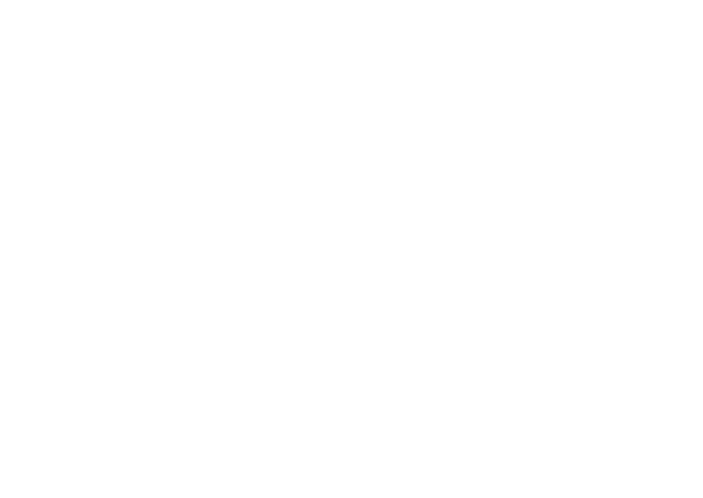
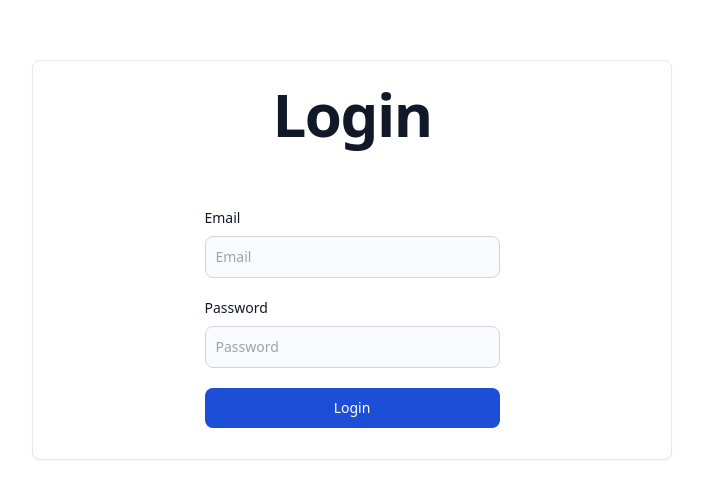
Before and after one commit to LucianoPalacioDev/client-personal-blog, a Next.js app: page /login in a window 1280 px wide. Shown: the part 140-638 px from the top of the page, without its empty margins (288-991 px from the left). Built offline with nearby package versions, Linux system fonts and the light colour scheme.

Commit message:
feat: initial design to the login page

```diff
--- a/app/login/page.js
+++ b/app/login/page.js
@@ -1,8 +1,10 @@
+import LoginView from "@/components/login/LoginView";
+
 export const metadata = {
   title: "Login Page - Personal Blog Page",
   description: "Login Page - Personal Blog Page",
 };
 
 export default function Page() {
-  return <div></div>;
+  return <LoginView />;
 }
--- /dev/null
+++ b/components/login/LoginForm.js
@@ -0,0 +1,48 @@
+"use client";
+import { useState } from "react";
+import CustomPrimaryButton from "@/components/shared/CustomPrimaryButton";
+import CustomTextInput from "@/components/shared/CustomTextInput";
+import CustomPasswordInput from "@/components/shared/CustomPasswordInput";
+
+export default function LoginForm() {
+  const [emailText, setEmailText] = useState("");
+  const [passwordText, setPasswordText] = useState("");
+
+  const handleEmailTextChange = (e) => {
+    setEmailText(e.target.value);
+  };
+
+  const handlePasswordTextChange = (e) => {
+    setPasswordText(e.target.value);
+  };
+
+  return (
+    <div className="flex flex-col justify-center w-1/2 gap-3">
+      <form>
+        <div className="flex flex-col gap-5">
+          <CustomTextInput
+            value={emailText}
+            handleChange={handleEmailTextChange}
+            labelText={"Email"}
+            labelId={"email"}
+            placeholder={"Email"}
+            isRequired
+          />
+          <CustomPasswordInput
+            value={passwordText}
+            handleChange={handlePasswordTextChange}
+            labelText={"Password"}
+            labelId={"password"}
+            placeholder={"Password"}
+            isRequired
+          />
+          <CustomPrimaryButton
+            text="Login"
+            type="submit"
+            handleClick={() => {}}
+          />
+        </div>
+      </form>
+    </div>
+  );
+}
--- /dev/null
+++ b/components/login/LoginView.js
@@ -0,0 +1,21 @@
+"use client";
+import CustomTitle from "@/components/shared/CustomTitle";
+import CustomContainer from "@/components/shared/CustomContainer";
+import LoginForm from "@/components/login/LoginForm";
+
+export default function LoginView() {
+  return (
+    <div className="w-full h-full flex flex-1 justify-center items-center">
+      <div className="w-1/2 h-1/2 flex justify-center">
+        <CustomContainer>
+          <div className="w-full h-full flex flex-col justify-center items-center gap-12">
+            <div className="w-full flex justify-center items-center">
+              <CustomTitle text="Login" />
+            </div>
+            <LoginForm />
+          </div>
+        </CustomContainer>
+      </div>
+    </div>
+  );
+}
--- /dev/null
+++ b/components/shared/CustomPasswordInput.js
@@ -0,0 +1,25 @@
+export default function CustomPasswordInput({
+  value,
+  handleChange,
+  labelText,
+  labelId,
+  placeholder,
+  isRequired = false,
+}) {
+  return (
+    <div>
+      <label htmlFor={labelId} className="block mb-2 text-sm font-medium text-gray-900">
+        {labelText}
+      </label>
+      <input
+        type="password"
+        id={labelId}
+        className="bg-gray-50 border border-gray-300 text-gray-900 text-sm rounded-lg focus:ring-blue-500 focus:border-blue-500 block w-full p-2.5"
+        placeholder={placeholder}
+        required={isRequired}
+        value={value}
+        onChange={handleChange}
+      />
+    </div>
+  );
+}
--- /dev/null
+++ b/components/shared/CustomTextInput.js
@@ -0,0 +1,28 @@
+export default function CustomTextInput({
+  value,
+  handleChange,
+  labelText,
+  labelId,
+  placeholder,
+  isRequired = false,
+}) {
+  return (
+    <div>
+      <label
+        htmlFor={labelId}
+        className="block mb-2 text-sm font-medium text-gray-900"
+      >
+        {labelText}
+      </label>
+      <input
+        type="text"
+        id={labelId}
+        className="bg-gray-50 border border-gray-300 text-gray-900 text-sm rounded-lg focus:ring-blue-500 focus:border-blue-500 block w-full p-2.5"
+        placeholder={placeholder}
+        required={isRequired}
+        value={value}
+        onChange={handleChange}
+      />
+    </div>
+  );
+}
```
